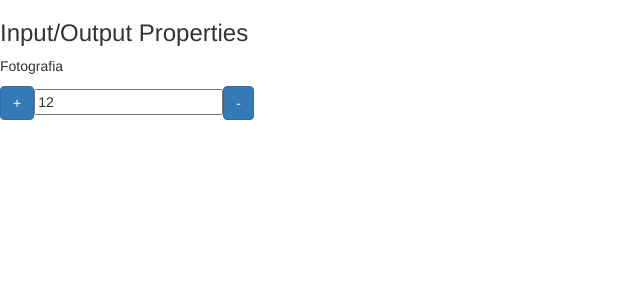
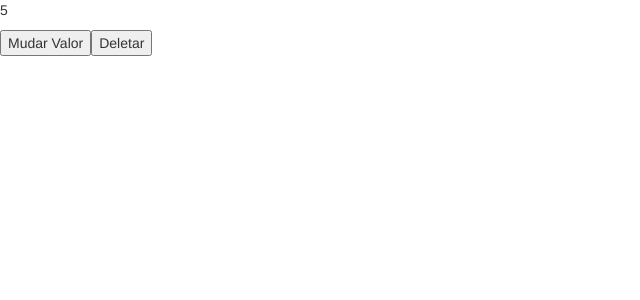
Before and after one commit to PriscilaNetto/angularCourse, an Angular app in the folder aula3-data-binding/: page / in a window 1280 px wide. Shown: the top 300 px of the page, without its empty margins (0-640 px from the left). Built offline with nearby package versions, Linux system fonts and the light colour scheme.

Commit message:
life cycle components

```diff
--- a/aula3-data-binding/src/app/app.component.html
+++ b/aula3-data-binding/src/app/app.component.html
@@ -6,7 +6,10 @@
 <!-- * * * * * * * * * Delete the template below * * * * * * * * * * -->
 <!-- * * * * * * * to get started with your project! * * * * * * * * -->
 <!-- * * * * * * * * * * * * * * * * * * * * * * * * * * * * * * * -->
-<app-data-binding></app-data-binding>
+<!-- <app-data-binding></app-data-binding> -->
+<app-cycle [valorInicial]="valor" *ngIf="!deletarCiclo"></app-cycle>
+<button (click)="mudarValor()">Mudar Valor</button>
+<button (click)="destruirCiclo()">Deletar</button>
 <!-- * * * * * * * * * * * * * * * * * * * * * * * * * * * * * * * -->
 <!-- * * * * * * * * * * * The content above * * * * * * * * * * * -->
 <!-- * * * * * * * * * * is only a placeholder * * * * * * * * * * -->
--- a/aula3-data-binding/src/app/app.component.ts
+++ b/aula3-data-binding/src/app/app.component.ts
@@ -6,5 +6,16 @@ import { Component } from '@angular/core';
   styleUrls: ['./app.component.css']
 })
 export class AppComponent {
-  title = 'aula3-data-binding';
+valor : number= 5;
+
+deletarCiclo: boolean = false;
+
+mudarValor(){
+  this.valor++;
 }
+
+destruirCiclo(){
+  this.deletarCiclo = true;
+}
+
+}
--- a/aula3-data-binding/src/app/app.module.ts
+++ b/aula3-data-binding/src/app/app.module.ts
@@ -8,6 +8,7 @@ import { DataBindingComponent } from './data-binding/data-binding.component';
 import { MeuFormComponent } from './meu-form/meu-form.component';
 import { InputPropertyComponent } from './input-property/input-property.component';
 import { OutputPropertyComponent } from './output-property/output-property.component';
+import { CycleComponent } from './cycle/cycle.component';
 
 @NgModule({
   declarations: [
@@ -16,6 +17,7 @@ import { OutputPropertyComponent } from './output-property/output-property.compo
     MeuFormComponent,
     InputPropertyComponent,
     OutputPropertyComponent,
+    CycleComponent,
 
   ],
   imports: [
--- /dev/null
+++ b/aula3-data-binding/src/app/cycle/cycle.component.html
@@ -0,0 +1 @@
+<p>{{ valorInicial }}</p>
--- /dev/null
+++ b/aula3-data-binding/src/app/cycle/cycle.component.ts
@@ -0,0 +1,50 @@
+import { Component, OnInit, OnChanges,DoCheck, AfterContentInit,
+  AfterContentChecked,AfterViewInit, AfterViewChecked, OnDestroy, Input } from '@angular/core';
+
+@Component({
+  selector: 'app-cycle',
+  templateUrl: './cycle.component.html',
+  styleUrls: ['./cycle.component.css']
+})
+export class CycleComponent implements OnInit , OnChanges,DoCheck, AfterContentInit,
+AfterContentChecked,AfterViewInit, AfterViewChecked, OnDestroy {//boas práticas declarar as interfaces
+
+  @Input() valorInicial = 10;
+
+  constructor() {
+    this.log('constructor');
+  }
+
+  ngOnChanges() {
+    this.log('ngOnChanges');
+  }
+
+  ngOnInit(): void { //ngOnInit é o métod mais usado é feito a chamada no servidor para poder obter os dados para mostrar no template
+    this.log('ngOnInit')
+  }
+
+  ngDoCheck() {
+    this.log('ngDoCheck');
+  }
+  ngAfterContentInit() {
+    this.log('ngAfterContentInit');
+  }
+  ngAfterContentChecked() {
+    this.log('ngAfterContentChecked');
+  }
+
+  ngAfterViewInit() {
+    this.log('ngAfterViewInit');
+  }
+  ngAfterViewChecked() {
+    this.log('ngAfterViewChecked');
+  }
+  ngOnDestroy(){
+    this.log('ngOnDestroy');
+  }
+
+  private log(hook: string) {
+    console.log(hook);
+
+  }
+}
```
Also changed, not shown: aula3-data-binding/src/app/cycle/cycle.component.css (added), 1 other file (tests, documents, lock files or other folders).
